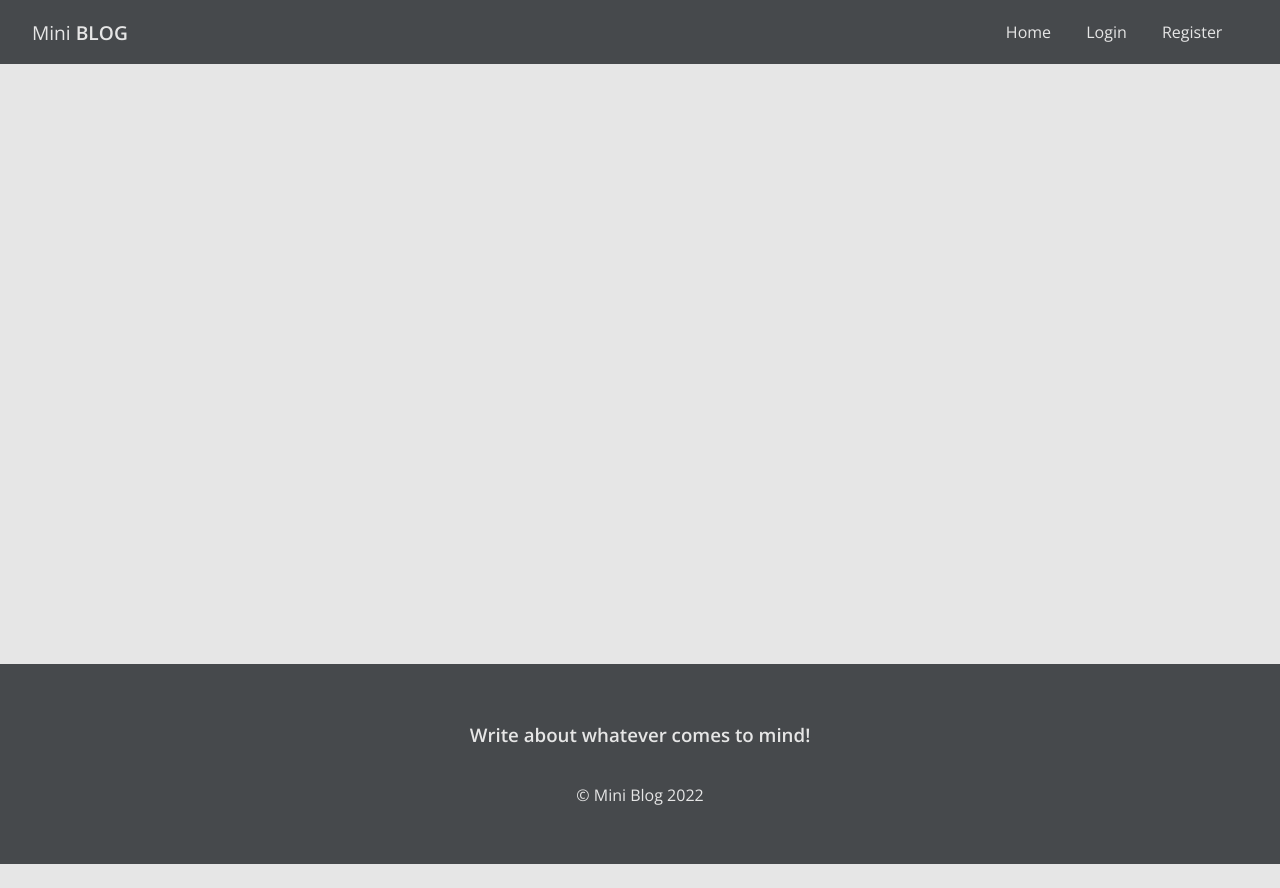
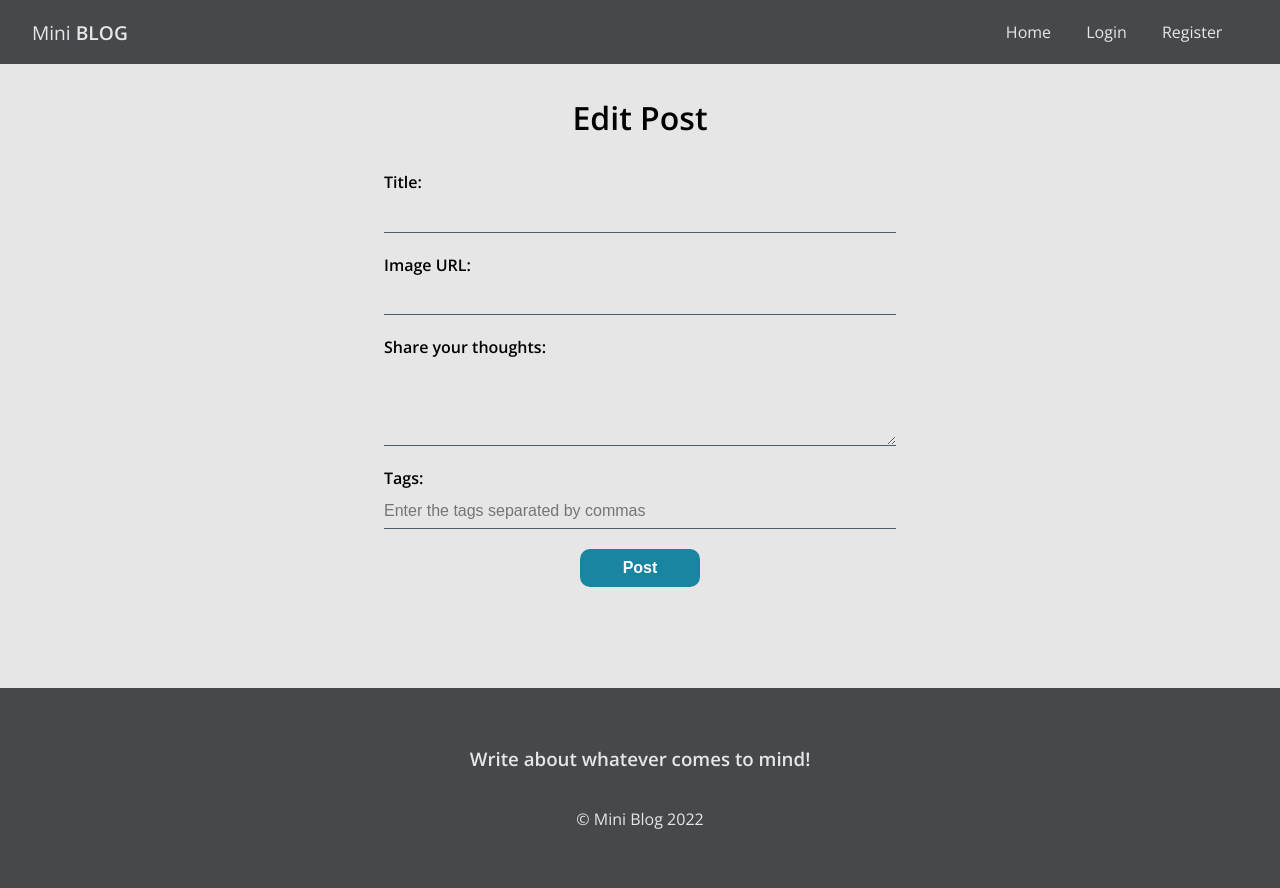
Before and after one commit to renanvsouza/react-blog, a React (Create React App) app: page /posts/1/edit in a window 1280 px wide. Before the commit the page ends 864 px from the top, so only its background shows below. Built offline with nearby package versions, Linux system fonts and the light colour scheme; no server answers; the database is empty.

Commit message:
update page

```diff
--- a/src/App.jsx
+++ b/src/App.jsx
@@ -13,6 +13,7 @@ import CreatePost from './pages/CreatePost/CreatePost';
 import Dashboard from './pages/Dashboard/Dashboard';
 import Search from './pages/Search/Search';
 import PostDetails from './pages/PostDetails/PostDetails';
+import EditPost from './pages/EditPost/EditPost';
 
 function App() {
 
@@ -43,8 +44,8 @@ function App() {
               <Route path='/posts'>
                 <Route path='create'
                   element={!user ? <Navigate to='/login' /> : <CreatePost />} />
-                <Route path=':id'
-                  element={<PostDetails />} />
+                <Route path=':id' element={<PostDetails />} />
+                <Route path=':id/edit' element={<EditPost />} />
               </Route>
               <Route path='/dashboard'
                 element={!user ? <Navigate to='/login' /> : <Dashboard />} />
--- /dev/null
+++ b/src/hooks/useUpdate.js
@@ -0,0 +1,64 @@
+import { useState, useEffect, useReducer } from "react";
+import { db } from "../firebase/config";
+import { updateDoc, doc } from "firebase/firestore";
+
+const initialState = {
+  loading: null,
+  error: null,
+}
+
+const updateReducer = (state, action) => {
+  switch (action.type) {
+    case "LOADING":
+      return { loading: true, error: null };
+    case "UPDATED_DOC":
+      return { loading: false, error: null };
+    case "ERROR":
+      return { loading: false, error: action.payload };
+    default:
+      return state;
+  }
+}
+
+function useUpdate(docCollection) {
+  const [response, dispatch] = useReducer(updateReducer, initialState);
+
+  // deal with memory leak
+  const [cancelled, setCancelled] = useState(false);
+
+  const checkCancelBeforeDispatch = (action) => {
+    if (!cancelled) {
+      dispatch(action);
+    }
+  }
+
+  const updateDocument = async (uid, data) => {
+    checkCancelBeforeDispatch({ type: "LOADING" });
+
+    try {
+      const docRef = await doc(db, docCollection, uid);
+
+      console.log(docRef);
+
+      const updatedDocument = await updateDoc(docRef, data);
+
+      console.log(updateDocument);
+
+      checkCancelBeforeDispatch({
+        type: "UPDATED_DOC",
+        payload: updatedDocument,
+      });
+    } catch (error) {
+      console.log(error);
+      checkCancelBeforeDispatch({ type: "ERROR", payload: error.message });
+    }
+  }
+
+  useEffect(() => {
+    return () => setCancelled(true);
+  }, []);
+
+  return { updateDocument, response };
+}
+
+export default useUpdate;
--- /dev/null
+++ b/src/pages/EditPost/EditPost.jsx
@@ -0,0 +1,97 @@
+import { useEffect, useState } from 'react';
+import './EditPost.css';
+import { useNavigate, useParams } from 'react-router-dom';
+import useFetchPost from '../../hooks/useFetchPost';
+import useUpdate from '../../hooks/useUpdate';
+
+function EditPost() {
+  const [title, setTitle] = useState('');
+  const [image, setImage] = useState('');
+  const [body, setBody] = useState('');
+  const [tags, setTags] = useState([]);
+
+  const [formError, setFormError] = useState(null);
+  const navigate = useNavigate();
+  const { id } = useParams();
+  const { document: post } = useFetchPost('posts', id);
+  const { updateDocument, response } = useUpdate('posts');
+
+
+  useEffect(() => {
+    if (post) {
+      setTitle(post.title);
+      setBody(post.body);
+      setImage(post.image);
+      setTags(post.tags.join(', '));
+    }
+  }, [post])
+
+  function handleSubmit(e) {
+    e.preventDefault();
+    setFormError(null);
+
+    //Validate image URL
+    try {
+      new URL(image);
+    } catch (error) {
+      setFormError('Image must be a valid URL.');
+      return;
+    }
+
+    //Create tag array
+    const tagArray = tags.split(',').map((tag) => {
+      return tag.trim().toLowerCase()
+    })
+
+    //Check the values
+    if (!title || !image || !body || !tags) {
+      setFormError('Please fill all required fields.');
+    }
+
+
+    updateDocument(id, {
+      title,
+      image,
+      body,
+      tags: tagArray
+    })
+
+    //Redirect to homepage
+    navigate('/dashboard');
+  }
+
+
+  return (
+    <div>
+      <h1>Edit Post</h1>
+      <form onSubmit={handleSubmit}>
+        <label htmlFor="title">
+          <span>Title:</span>
+          <input type="text" name="title" value={title} onChange={(e) => setTitle(e.target.value)} required />
+        </label>
+        <label htmlFor="image">
+          <span>Image URL:</span>
+          <input type="text" name="image" value={image} onChange={(e) => setImage(e.target.value)} />
+        </label>
+        <label htmlFor="body">
+          <span>Share your thoughts: </span>
+          <textarea name="body" rows="3" value={body} onChange={(e) => setBody(e.target.value)} />
+        </label>
+        <label htmlFor="tags">
+          <span>Tags:</span>
+          <input type="text" name="tags" value={tags} onChange={(e) => setTags(e.target.value)} placeholder="Enter the tags separated by commas" />
+        </label>
+        <label>
+          {response.loading ?
+            <button className="btn" type="submit" disabled>Post</button>
+            :
+            <button className="btn" type="submit">Post</button>
+          }
+        </label>
+      </form>
+      {(response.error || formError) && <p className='error'>{response.error || formError}</p>}
+    </div>
+  );
+}
+
+export default EditPost;
```
Also changed, not shown: src/pages/EditPost/EditPost.css (added).
